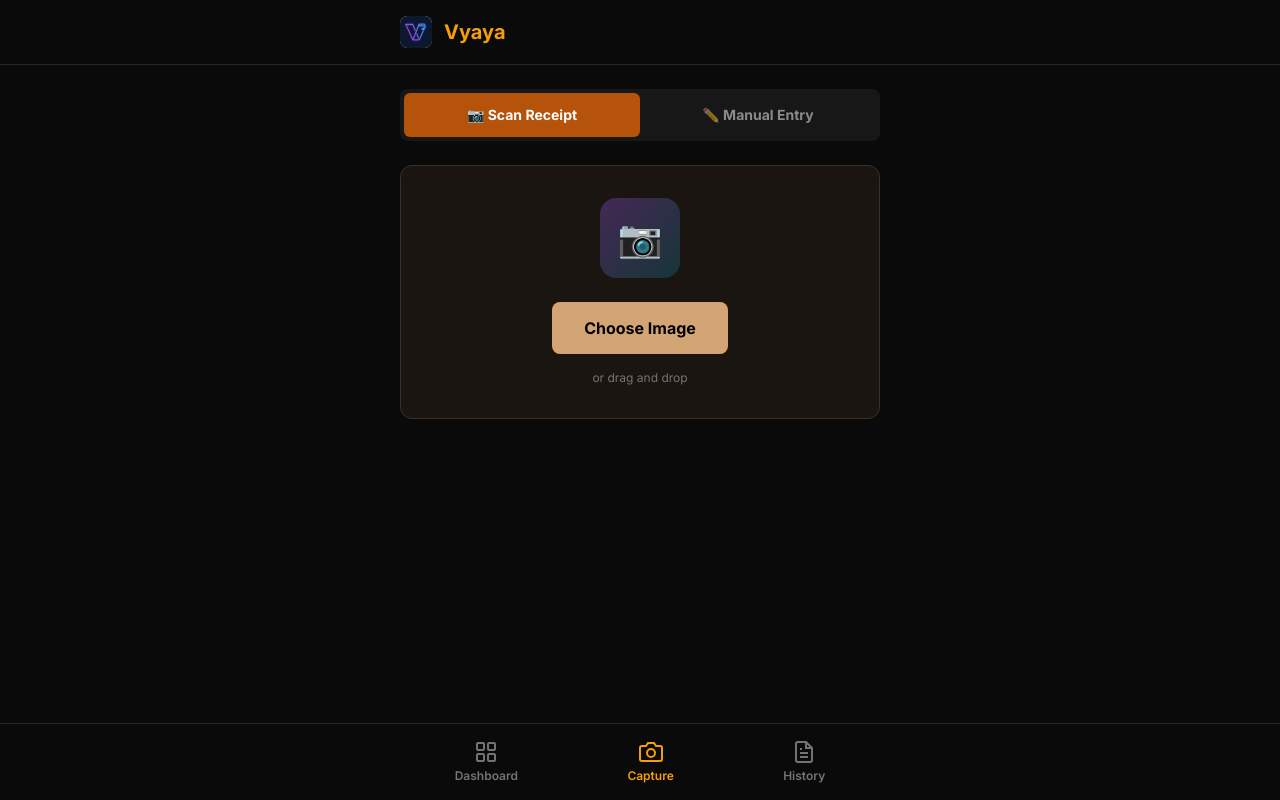
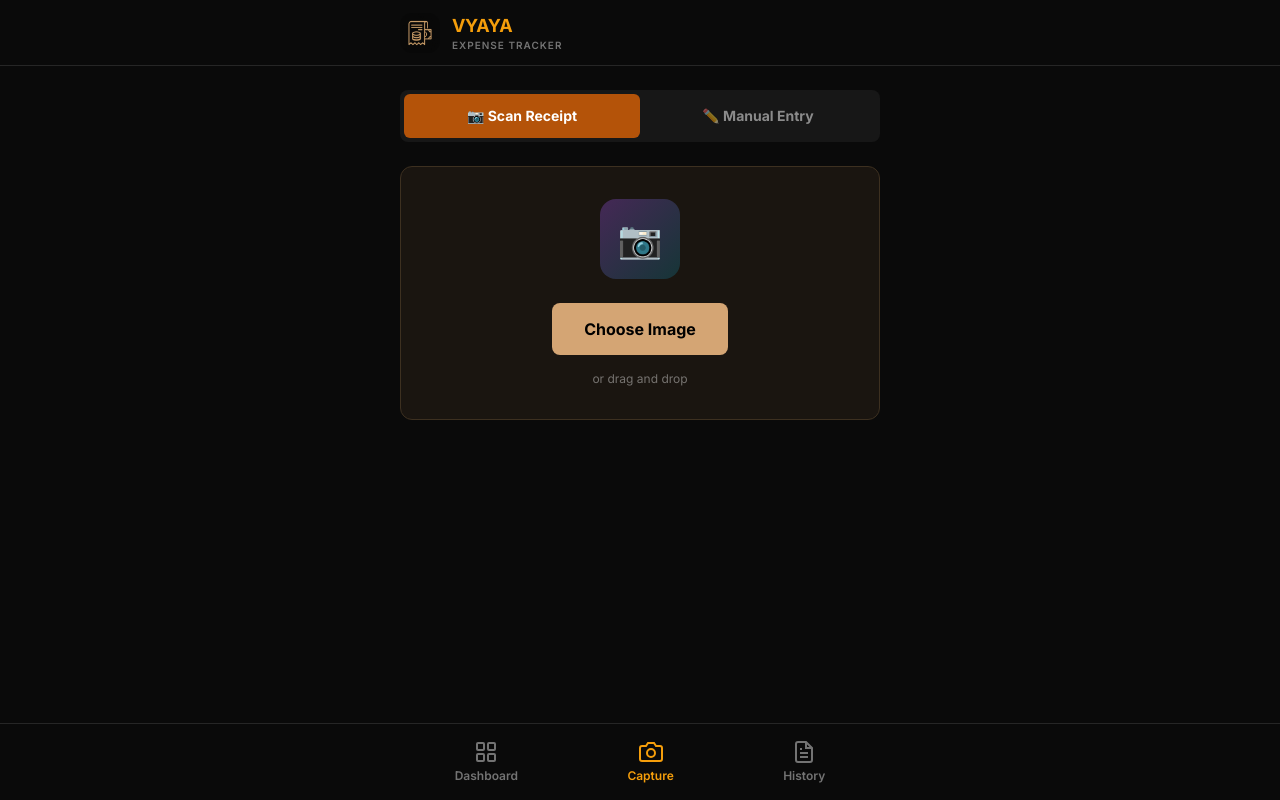
Before and after one commit to aniyer/vyaya, a React (Vite) app in the folder frontend/: page /capture in a window 1280 px wide. Built offline with nearby package versions, Linux system fonts and the light colour scheme.

Commit message:
feat: reimagine logo and header with black/gold flat design

```diff
--- a/frontend/src/components/Layout.jsx
+++ b/frontend/src/components/Layout.jsx
@@ -45,12 +45,17 @@ export default function Layout({ children }) {
         <div className="min-h-screen flex flex-col" style={{ backgroundColor: '#0a0a0a' }}>
             {/* Header */}
             <header className="sticky top-0 z-40 border-b border-neutral-800 safe-top" style={{ backgroundColor: '#0a0a0a' }}>
-                <div className="max-w-lg mx-auto px-4 py-4 flex items-center justify-between">
+                <div className="max-w-lg mx-auto px-4 py-3 flex items-center justify-between">
                     <div className="flex items-center gap-3">
-                        <img src="/pwa-192x192.png" alt="Vyaya Logo" className="w-8 h-8 rounded-lg" />
-                        <h1 className="text-xl font-bold text-amber-500">
-                            Vyaya
-                        </h1>
+                        <img src="/pwa-192x192.png" alt="Vyaya" className="w-10 h-10 rounded-xl" />
+                        <div>
+                            <h1 className="text-lg font-black tracking-tight text-amber-500">
+                                VYAYA
+                            </h1>
+                            <p className="text-[10px] font-semibold text-neutral-500 uppercase tracking-widest -mt-0.5">
+                                Expense Tracker
+                            </p>
+                        </div>
                     </div>
                 </div>
             </header>
```
Also changed, not shown: frontend/public/pwa-192x192.png, frontend/public/pwa-512x512.png.
